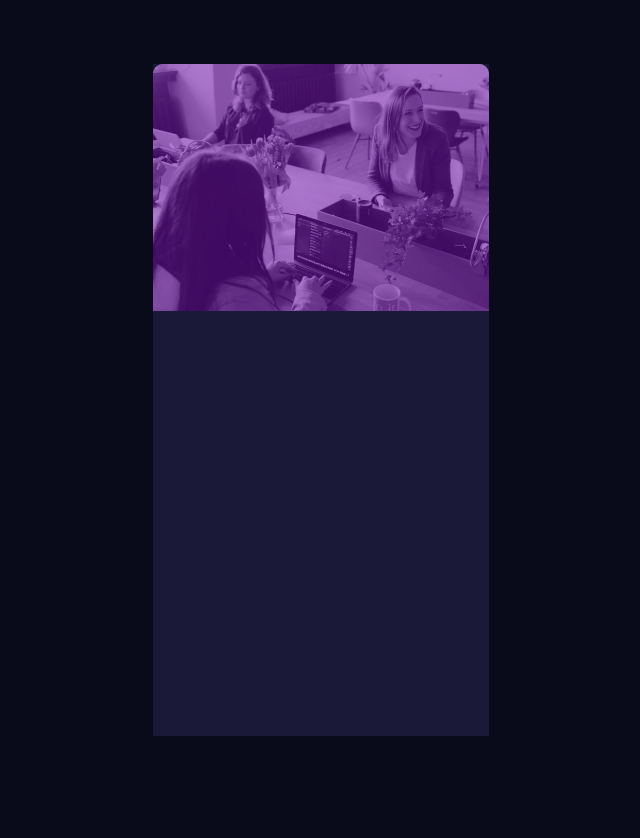
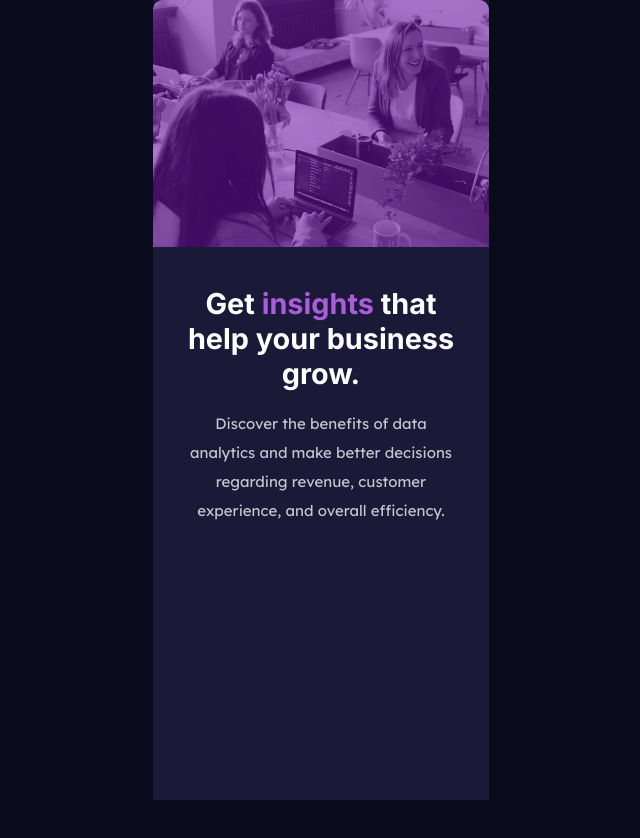
Before and after one commit to the-rabblerouser/frontend-Mentor-Stats-Preview-Card-Component, a Next.js app: page / in a window 1280 px wide. Shown: the top 838 px of the page, without its empty margins (319-959 px from the left). Before the commit the page ends 800 px from the top, so only its background shows below. Built offline with nearby package versions, Linux system fonts and the light colour scheme.

Commit message:
next.js boiler code to solve ssr issue between next.js and styled-components

```diff
--- a/pages/_document.js
+++ b/pages/_document.js
@@ -1,6 +1,32 @@
 import Document, { Html, Head, Main, NextScript } from 'next/document';
+import { ServerStyleSheet } from 'styled-components';
 
 class MyDocument extends Document {
+	static async getInitialProps(ctx) {
+		const sheet = new ServerStyleSheet();
+		const originalRenderPage = ctx.renderPage;
+
+		try {
+			ctx.renderPage = () =>
+				originalRenderPage({
+					enhanceApp: (App) => (props) =>
+						sheet.collectStyles(<App {...props} />),
+				});
+
+			const initialProps = await Document.getInitialProps(ctx);
+			return {
+				...initialProps,
+				styles: (
+					<>
+						{initialProps.styles}
+						{sheet.getStyleElement()}
+					</>
+				),
+			};
+		} finally {
+			sheet.seal();
+		}
+	}
 	render() {
 		return (
 			<Html>
--- a/pages/index.js
+++ b/pages/index.js
@@ -16,14 +16,14 @@ export default function Home() {
 	const Card = styled.div`
 		background: hsl(244, 38%, 16%);
 		bordert-radius: 10px;
-		height: 42rem;
+		height: 50rem;
 		width: 21rem;
 	`;
 
 	const ImageOverlay = styled.div`
 		background: hsl(277, 64%, 61%);
 		position: absolute;
-		height: 15.45rem;
+		height: 15.42rem;
 		width: 21rem;
 		z-index: 1;
 		border-radius: 10px 10px 0 0;
@@ -34,12 +34,53 @@ export default function Home() {
 		border-radius: 10px 10px 0 0;
 	`;
 
+	const TextContainer = styled.div`
+		display: flex;
+		flex-direction: column;
+		height: 100%;
+		width: 100%;
+		padding: 1rem 1.5rem 1rem 1.5rem;
+	`;
+
+	const MainHeading = styled.h1`
+		font-family: inter;
+		font-weight: 700;
+		font-size: 1.8rem;
+		text-align: center;
+		color: hsl(0, 0%, 100%);
+	`;
+
+	const Span = styled.span`
+		font-family: inter;
+		font-weight: 700;
+		color: hsl(277, 64%, 61%);
+	`;
+
+	const MainParagraph = styled.p`
+		font-family: Lexend Deca;
+		font-weight: 300;
+		text-align: center;
+		line-height: 1.8rem;
+		font-size: 15px;
+		color: hsla(0, 0%, 100%, 0.75);
+		margin: 0 0.8rem 0 0.8rem;
+	`;
+
 	return (
 		<>
 			<Container>
 				<Card>
 					<ImageOverlay />
 					<StyledImage src={cardHeader} height={480} />
+					<TextContainer>
+						<MainHeading>
+							Get <Span>insights</Span> that help your business grow.
+						</MainHeading>
+						<MainParagraph>
+							Discover the benefits of data analytics and make better decisions
+							regarding revenue, customer experience, and overall efficiency.
+						</MainParagraph>
+					</TextContainer>
 				</Card>
 			</Container>
 		</>
```
Also changed, not shown: .babelrc (added).
